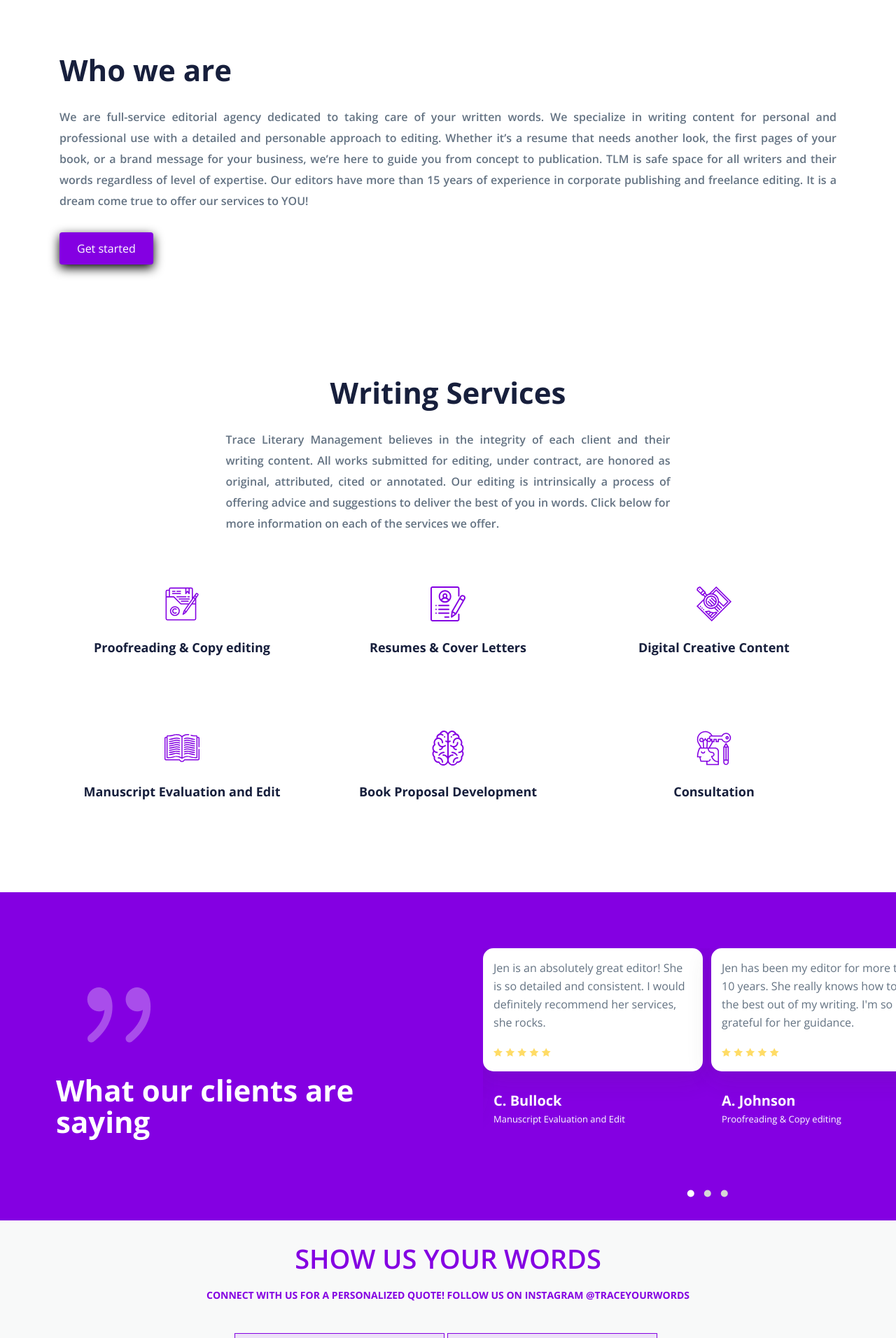
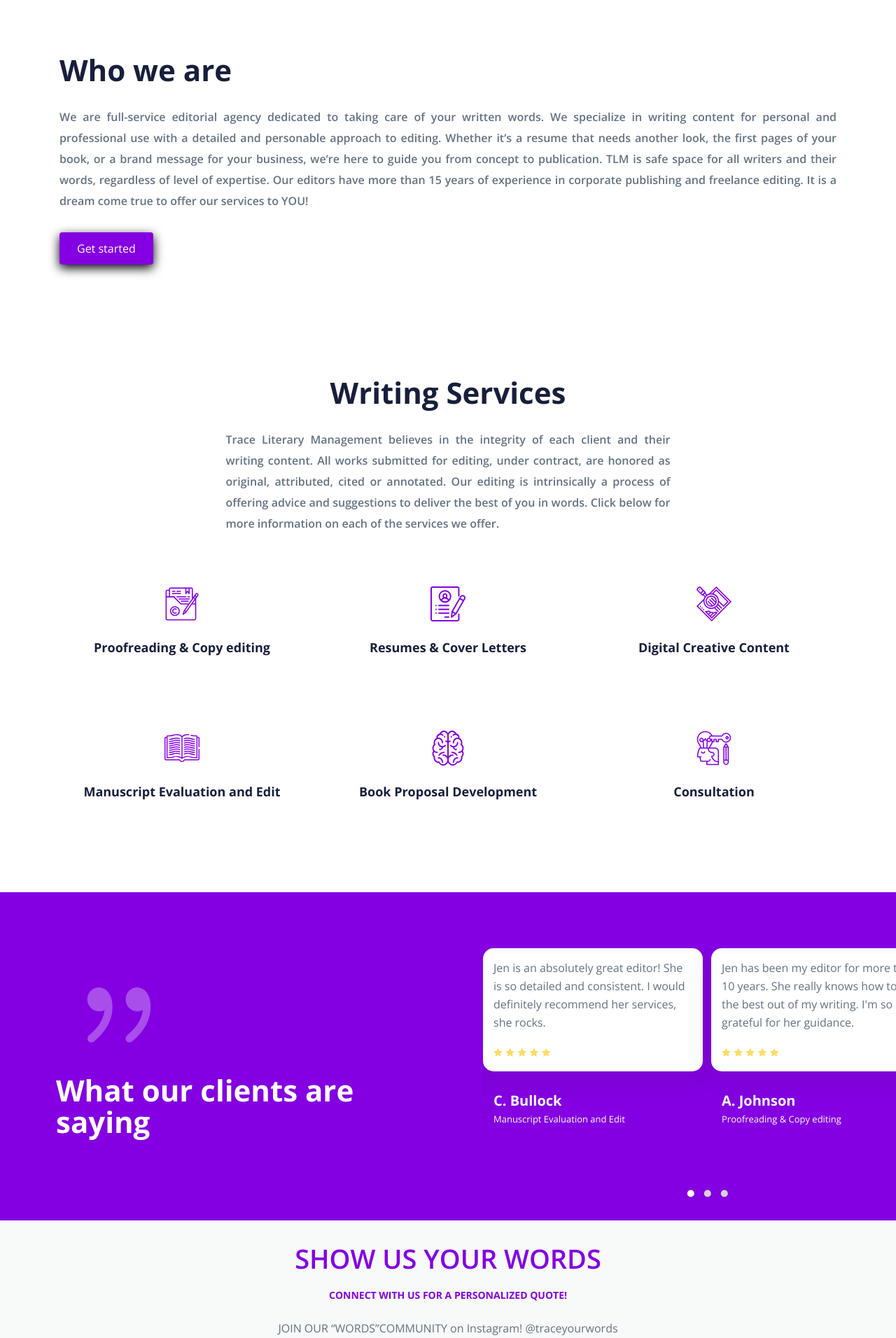
Before and after one commit to StanDaMan973/Trace-Literacy-Management, a PHP site: page / in a window 1280 px wide. Shown: the part 1134-3046 px from the top of the page at 70% size. Run offline with PHP 8.4, Linux system fonts and the light colour scheme.

Commit message:
selling error changes

```diff
--- a/index.php
+++ b/index.php
@@ -239,7 +239,7 @@
                             <h2 class="title-h2">Who we are</h2>
 
                             <p>
-                            We are full-service editorial agency dedicated to taking care of your written words. We specialize in writing content for personal and professional use with a detailed and personable approach to editing. Whether it’s a resume that needs another look, the first pages of your book, or a brand message for your business, we’re here to guide you from concept to publication. TLM is safe space for all writers and their words regardless of level of expertise. Our editors have more than 15 years of experience in corporate publishing and freelance editing. It is a dream come true to offer our services to YOU!                            </p>
+                            We are full-service editorial agency dedicated to taking care of your written words. We specialize in writing content for personal and professional use with a detailed and personable approach to editing. Whether it’s a resume that needs another look, the first pages of your book, or a brand message for your business, we’re here to guide you from concept to publication. TLM is safe space for all writers and their words, regardless of level of expertise. Our editors have more than 15 years of experience in corporate publishing and freelance editing. It is a dream come true to offer our services to YOU!                            </p>
                             <a href="#contact" class="btn btn-red">Get started</a>
                         </div>
                     </div>
@@ -552,7 +552,8 @@
                     <div class="connected-column">
                         <div class="connected-title-box">
                             <h1>Show Us Your Words</h1>
-                            <h2>Connect With Us for a Personalized Quote! Follow us on Instagram @traceyourwords </h2>
+                            <h2>Connect With Us for a Personalized Quote!</h2>
+                            <p>JOIN OUR “WORDS”COMMUNITY on Instagram! @traceyourwords </p>
                         </div>
                     </div>
                     <div class="connected-column">
@@ -579,7 +580,7 @@
 
                                 <div class="input-field">
                                     <textarea name="message" placeholder="message" id="message">
-                                    <?php echo isset($_POST['message']) ? $message: ''; ?>"
+                                    <?php echo isset($_POST['message']) ? $message: ''; ?>
                                     </textarea>
                                 </div>
 
@@ -684,8 +685,7 @@
                                         <h5>Contact </h5>
 
                                         <ul class="list-contact">
-                                            <li>Jennifer.Gray@traceliterary.com</li>
-                                            <li>Phone Number: 732-798-0963</li>
+                                            <li>Phone Number: 732-798-0963</>
                                         </ul>
                                     </div>
 
```
